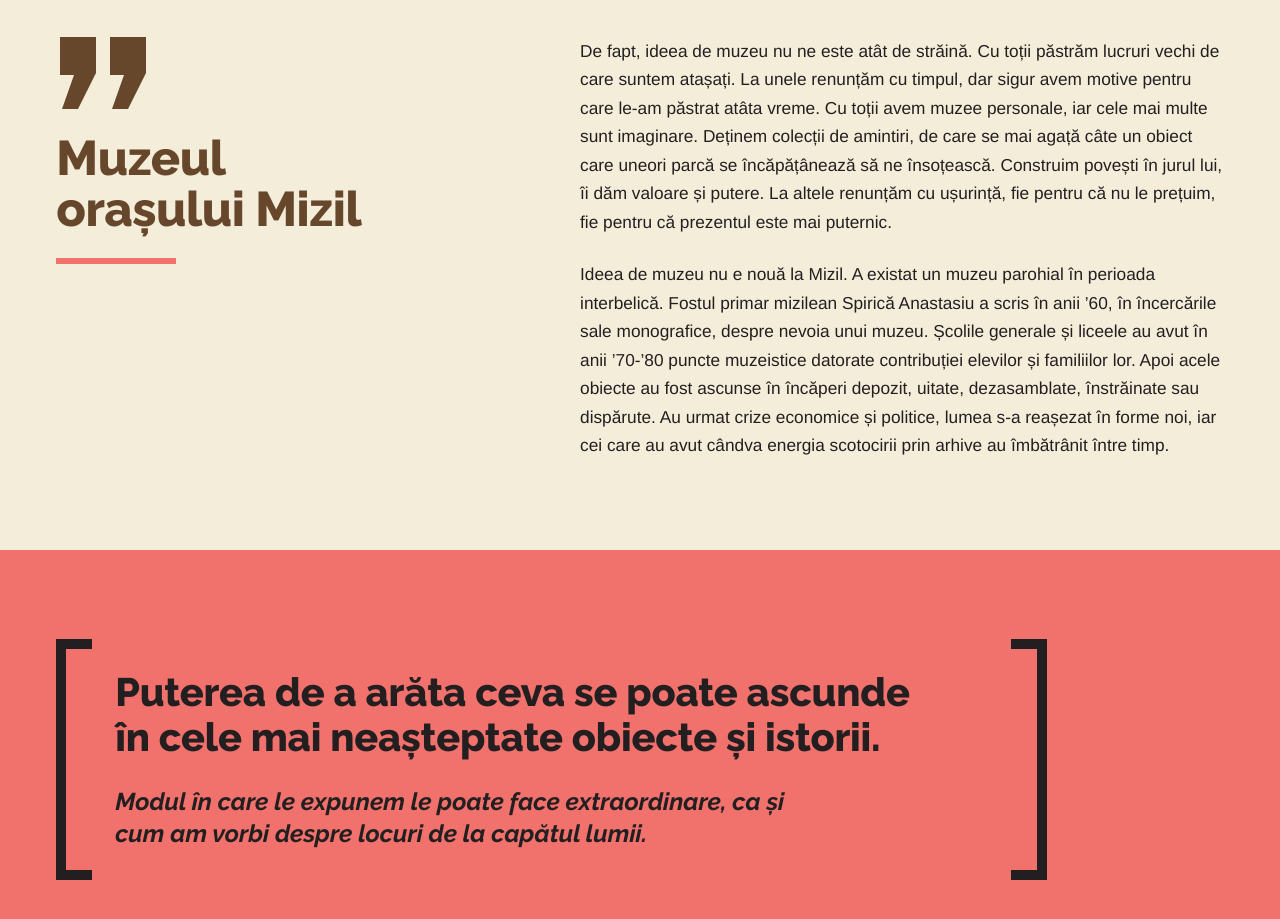
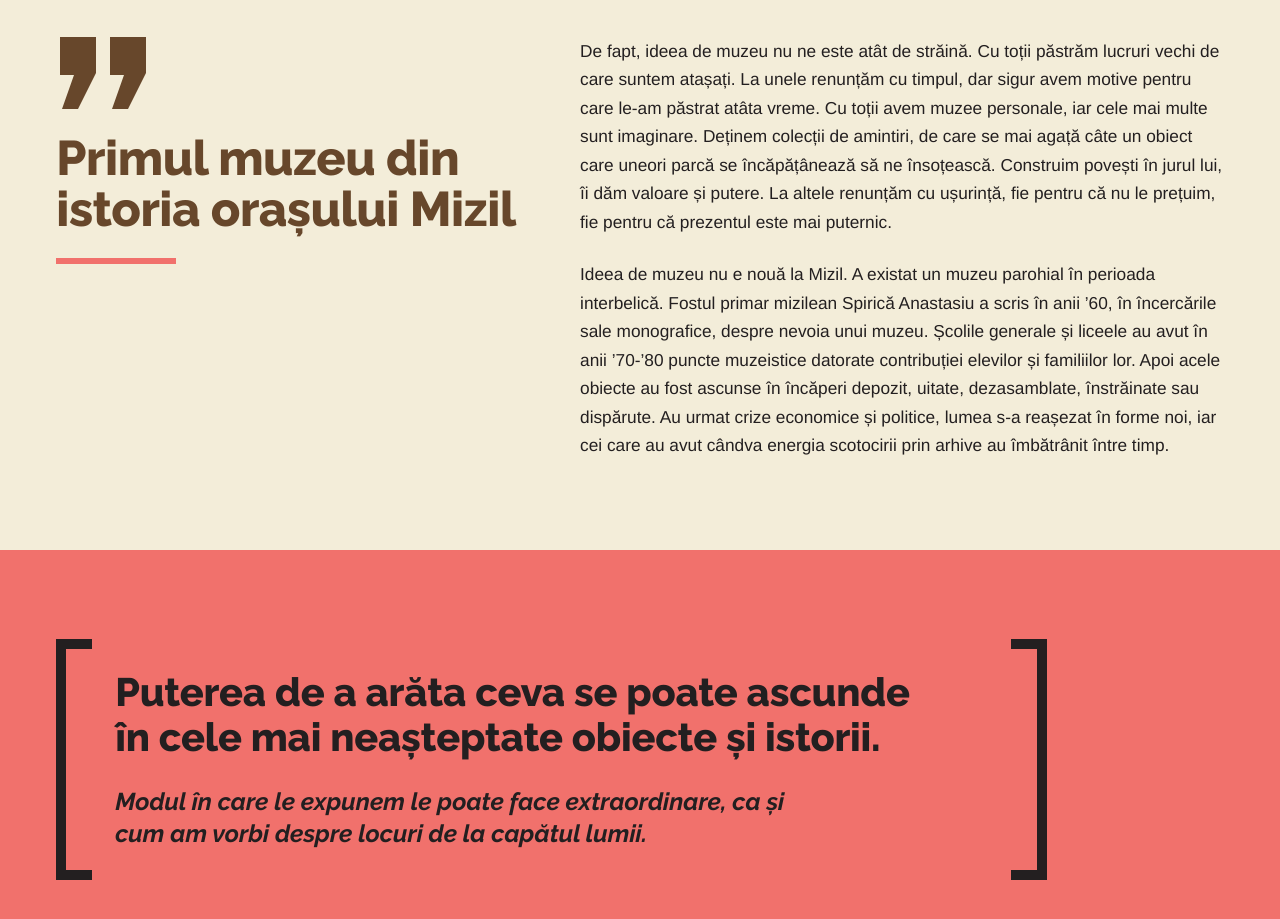
Before and after one commit to bogdantaut/muzeul-orasului-necunoscut, a plain HTML site: page muzeul.html in a window 1280 px wide. Shown: the part 900-1819 px from the top of the page. Drawn offline with Linux system fonts and the light colour scheme.

Commit message:
Muzeul: section title
Co-Authored-By: Claude Fable 5.2 <noreply@anthropic.com>
Claude-Session: https://claude.ai/code/session_01BAujE8LoFgdk9CzoThrBGc

```diff
--- a/muzeul.html
+++ b/muzeul.html
@@ -146,7 +146,7 @@ html{scroll-behavior:smooth}
 <div class="wrap mz-text" style="padding-top: clamp(64px,8vw,120px); padding-bottom: clamp(56px,7vw,104px)">
 <div style="display: flex; flex-direction: column; gap: 24px; min-width: 0">
 <svg width="96" height="72" viewBox="0 0 96 72" aria-hidden="true"><g fill="#67472b"><path d="M4 0h36v36L22 72H6l12-34H4z"></path><path d="M54 0h36v36L72 72H56l12-34H54z"></path></g></svg>
-<h2 class="ral" style="margin: 0; font-weight: 800; font-size: clamp(34px,3.8vw,56px); line-height: 1.04; letter-spacing: -0.01em; color: #67472b; text-wrap: balance">Muzeul orașului Mizil</h2>
+<h2 class="ral" style="margin: 0; font-weight: 800; font-size: clamp(34px,3.8vw,56px); line-height: 1.04; letter-spacing: -0.01em; color: #67472b; text-wrap: balance">Primul muzeu din istoria orașului Mizil</h2>
 <div style="height: 6px; width: 120px; background: #f1716c"></div>
 </div>
 <div style="display: flex; flex-direction: column; gap: 24px; min-width: 0; max-width: 40em; font-size: clamp(17px,1.35vw,19px); line-height: 1.65">
```
